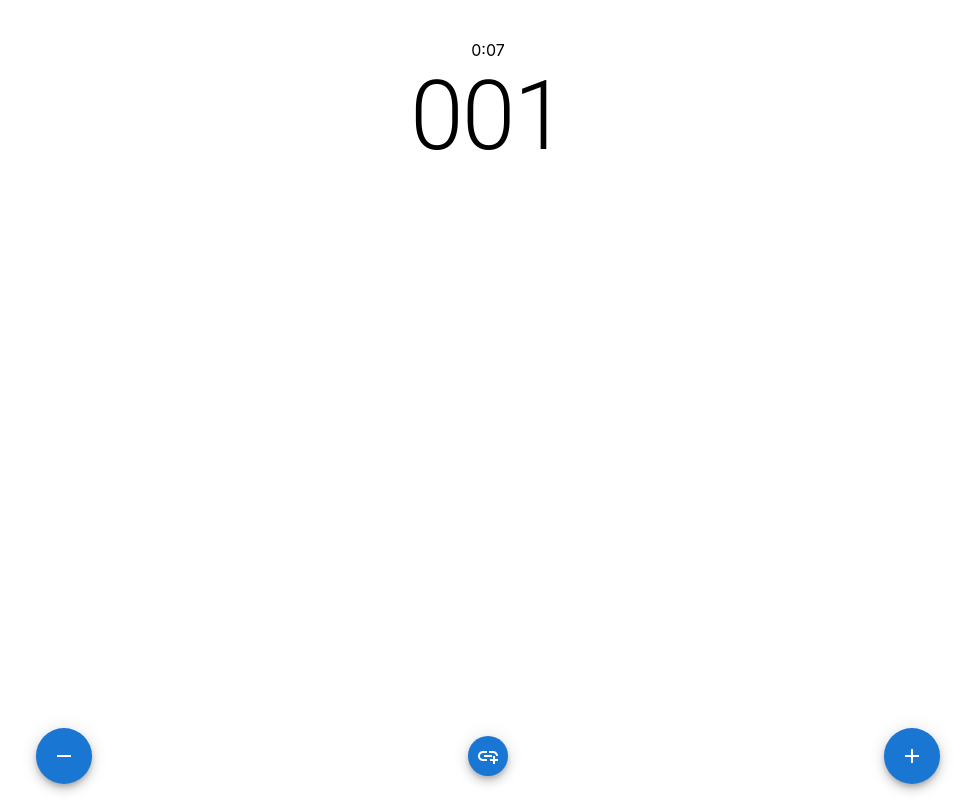
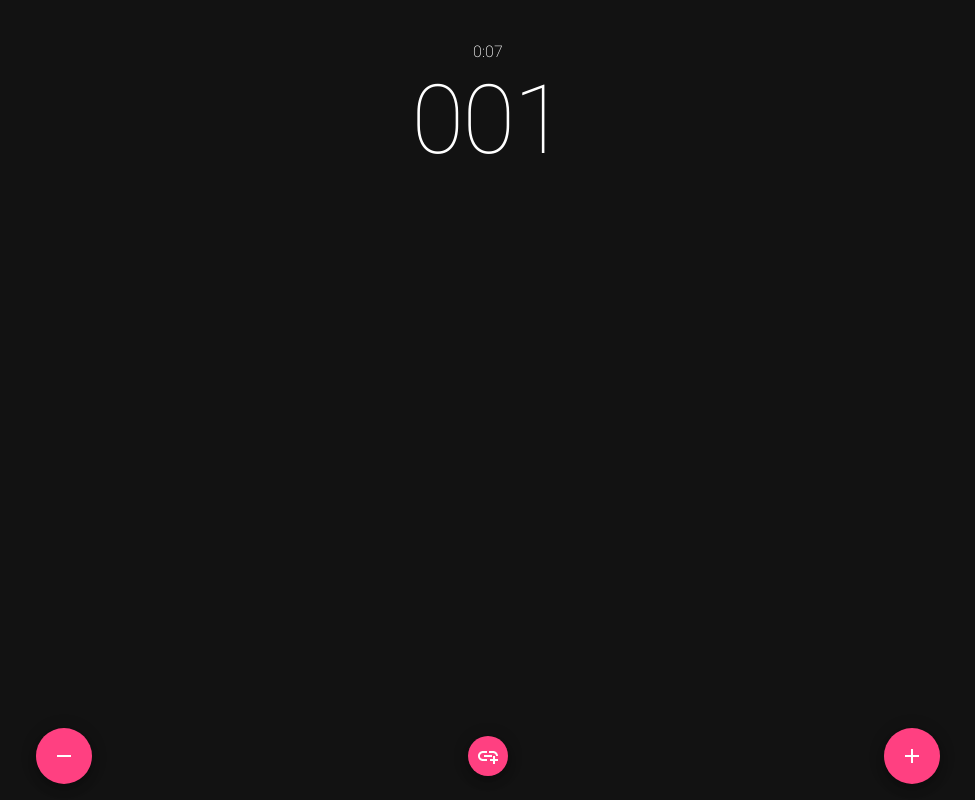
Before and after one commit to adambuczek/knitting-tool, a React (Create React App) app: page / in a window 1280 px wide. Shown: the whole page, without its empty margins (152-1127 px from the left). Built offline with nearby package versions, Linux system fonts and the light colour scheme.

Commit message:
use dark theme

```diff
--- a/src/App.tsx
+++ b/src/App.tsx
@@ -1,9 +1,12 @@
-import React, { useReducer, useState, useEffect } from 'react';
+import React, { useReducer, useState, useEffect, useMemo } from 'react';
+import { ThemeProvider, createTheme } from '@mui/material/styles';
 import Box from '@mui/material/Box';
 import Fab from '@mui/material/Fab';
 import AddLinkIcon from '@mui/icons-material/AddLink';
 import RemoveIcon from '@mui/icons-material/Remove';
 import AddIcon from '@mui/icons-material/Add';
+import CssBaseline from '@mui/material/CssBaseline';
+import Container from '@mui/material/Container';
 
 import {
   Counter,
@@ -73,8 +76,36 @@ function App() {
     setActiveCounter(null);
   }
 
+  const darkTheme = useMemo(
+    () => createTheme({
+      palette: {
+        mode: 'dark',
+        primary: {
+          main: '#ff4081',
+        },
+        secondary: {
+          main: '#5c6bc0',
+        },
+        error: {
+          main: '#d50000',
+        },
+        warning: {
+          main: '#ffab40',
+        },
+      },
+      typography: {
+        fontWeightLight: 100,
+        fontWeightRegular: 200,
+        fontWeightMedium: 300,
+        fontWeightBold: 400,
+      },
+    }), []
+  );
+
   return (
-    <>
+    <ThemeProvider theme={darkTheme}>
+      <CssBaseline />
+      <Container maxWidth="sm">
         <Box sx={{ textAlign: 'center', mt: 5 }}>
           <Stopwatch time={time} />
           <CounterComponent
@@ -117,7 +148,8 @@ function App() {
           <Fab color="primary" size="small" onClick={() => addCounter('counter')}><AddLinkIcon /></Fab>
           <Fab color="primary" onClick={incrementGlobal}><AddIcon /></Fab>
         </Box>
-    </>
+      </Container>
+    </ThemeProvider>
   );
 }
 
--- a/src/index.css
+++ /dev/null
@@ -1,13 +0,0 @@
-body {
-  margin: 0;
-  font-family: -apple-system, BlinkMacSystemFont, 'Segoe UI', 'Roboto', 'Oxygen',
-    'Ubuntu', 'Cantarell', 'Fira Sans', 'Droid Sans', 'Helvetica Neue',
-    sans-serif;
-  -webkit-font-smoothing: antialiased;
-  -moz-osx-font-smoothing: grayscale;
-}
-
-code {
-  font-family: source-code-pro, Menlo, Monaco, Consolas, 'Courier New',
-    monospace;
-}
--- a/src/index.tsx
+++ b/src/index.tsx
@@ -1,6 +1,5 @@
 import React from 'react';
 import ReactDOM from 'react-dom';
-import './index.css';
 import App from './App';
 import reportWebVitals from './reportWebVitals';
 
@@ -20,6 +19,10 @@ if ('wakeLock' in navigator) {
 
 ReactDOM.render(
   <React.StrictMode>
+    <link
+      rel="stylesheet"
+      href="https://fonts.googleapis.com/css?family=Roboto:100,200,300,400&display=swap"
+    />
     <App />
   </React.StrictMode>,
   document.getElementById('root')
```
Lines whose indentation alone changed are shown as unchanged.
